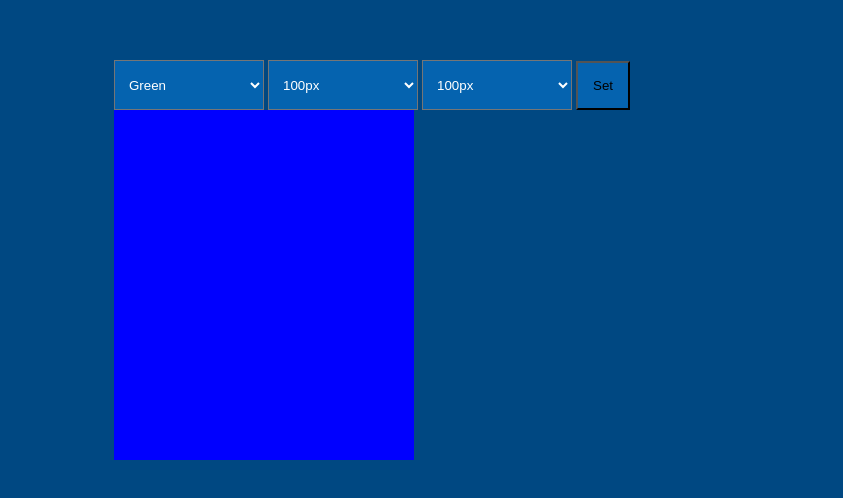
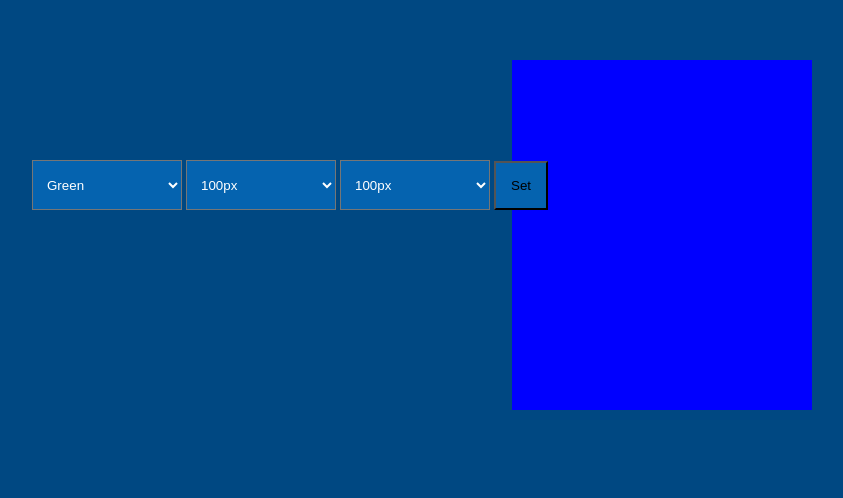
Before and after one commit to felixTechnology/JavaScript_CapstoneProject, a plain HTML site: page index.html in a window 1280 px wide. Shown: the part 140-638 px from the top of the page, without its empty margins (268-1111 px from the left). Drawn offline with Linux system fonts and the light colour scheme.

Commit message:
Final Work

```diff
--- a/index.html
+++ b/index.html
@@ -8,7 +8,7 @@
 <body>
     <div class="box">
 
-        <select id="background">
+        <select name="cssProperty" id="background">
             <option value="Green">Green</option>
             <option value="Yellow">Yellow</option>
             <option value="Red">Red</option>
@@ -27,10 +27,11 @@
         </select>
 
         <button style="padding: 15px; background-color: #0563af" id="set">Set</button>
-        <div id="modify" style=" padding-bottom: 50px;  width:300px;height:300px;background:#0000ff"></div>
+
 
     </div>
 
+    <div id="modify" style="margin:200px; float: right; padding-bottom: 50px;  width:300px;height:300px;background:#0000ff"></div>
 
 
     <script src="myJs.js"></script>
--- a/main.css
+++ b/main.css
@@ -7,9 +7,9 @@ body{
 
 .box{
     position: absolute;
-    top: 50%;
-    left: 50%;
-    transform: translate(-50%,-50%);
+
+    float: left;
+    margin: 300px
 }
 
 .box select{
--- a/myJs.js
+++ b/myJs.js
@@ -19,3 +19,5 @@ function set(){
         div.style[cssProperty] = cssValue;
     }
 }
+
+document.getElementById('set').addEventListener('click',set)
```
